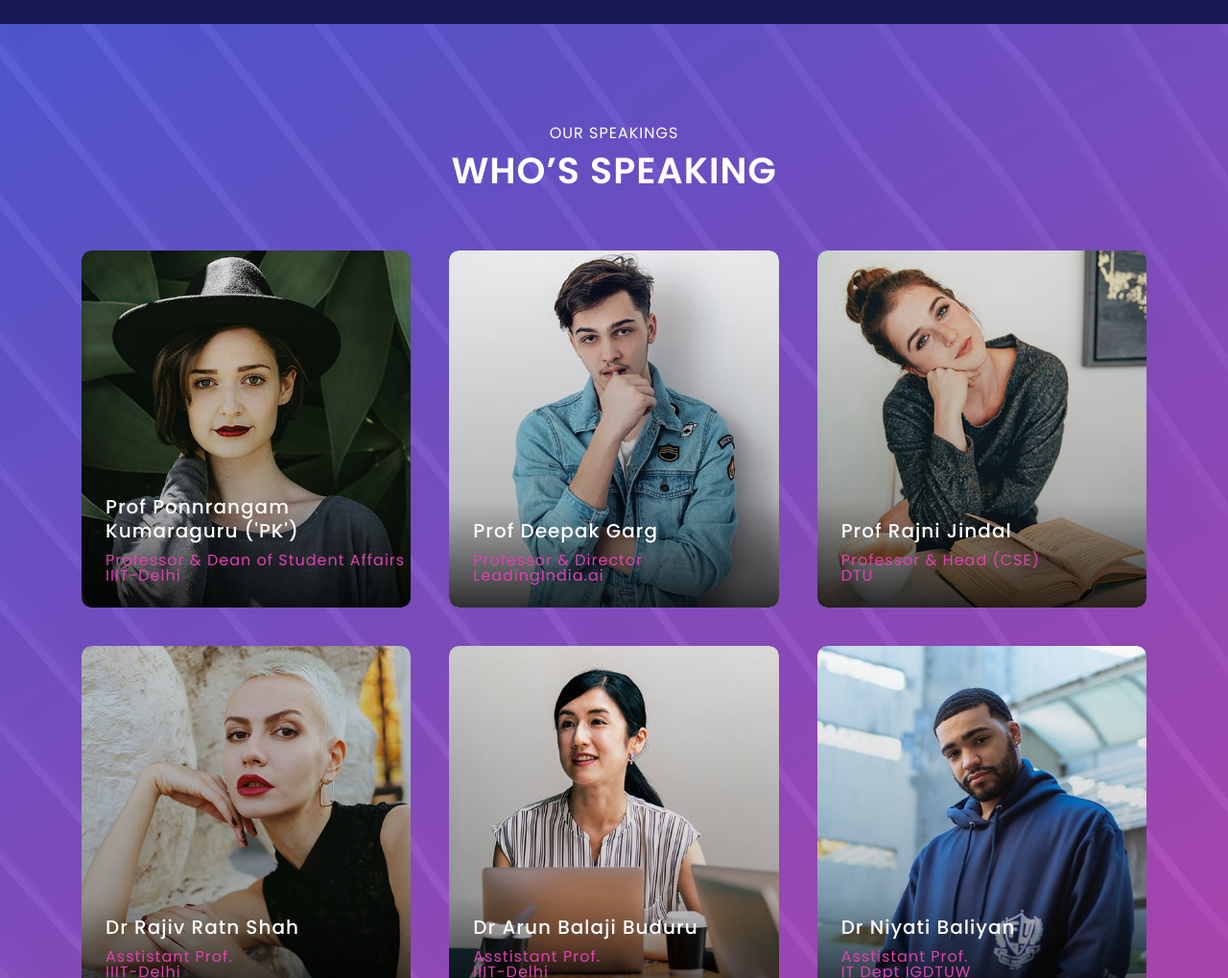
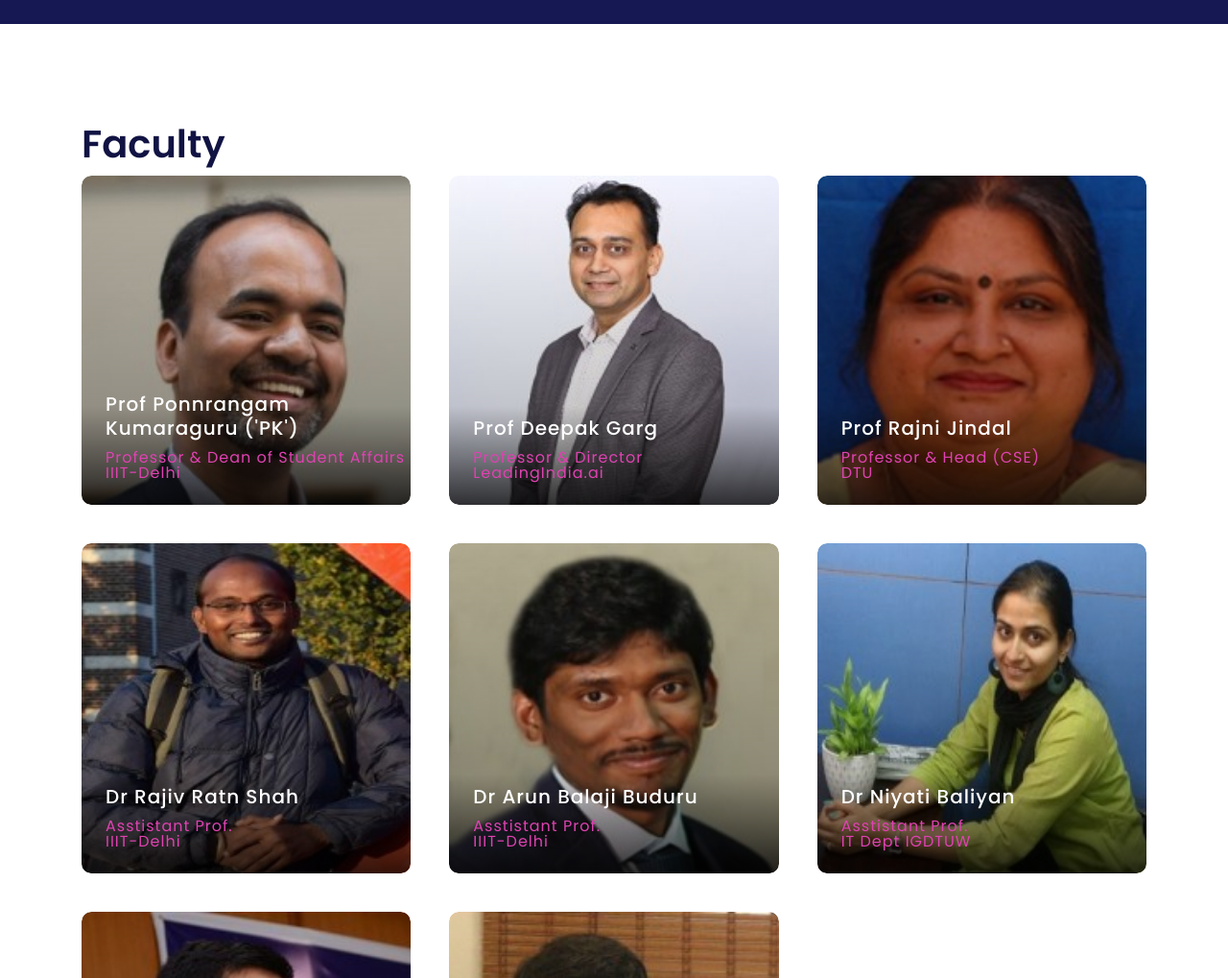
Before and after one commit to tanyagarg2509/ASWI2020.github.io, a plain HTML site: page index.html in a window 1280 px wide. Shown: the part 1781-2800 px from the top of the page at 96% size. Drawn offline with Linux system fonts and the light colour scheme; animation ran at ten frames a second.

Commit message:
Speakers pic added in index.html and link to speaker page

```diff
--- a/index.html
+++ b/index.html
@@ -254,25 +254,16 @@
     <!-- About Us And Countdown Area End -->
 
     <!-- Our Speakings Area Start -->
-    <section class="our-speaker-area bg-img bg-gradient-overlay section-padding-100-60" style="background-image: url(img/bg-img/3.jpg);">
+    <section class="our-speaker-area section-padding-100">
         <div class="container">
-            <div class="row">
-                <!-- Heading -->
-                <div class="col-12">
-                    <div class="section-heading text-center wow fadeInUp" data-wow-delay="300ms">
-                        <p>Our Speakings</p>
-                        <h4>Who’s speaking</h4>
-                    </div>
-                </div>
-            </div>
-
+            <h1>Faculty</h1>
             <div class="row">
                 <!-- Single Speaker Area -->
                 <div class="col-12 col-md-6 col-lg-4">
                     <div class="single-speaker-area bg-gradient-overlay-2 wow fadeInUp" data-wow-delay="300ms">
                         <!-- Thumb -->
                         <div class="speaker-single-thumb">
-                            <img src="img/bg-img/4.jpg" alt="">
+                            <img src="images_1/PK_sir.jpg" alt="">
                         </div>
                         <!-- Social Info -->
                         <div class="social-info">
@@ -295,7 +286,7 @@
                     <div class="single-speaker-area bg-gradient-overlay-2 wow fadeInUp" data-wow-delay="300ms">
                         <!-- Thumb -->
                         <div class="speaker-single-thumb">
-                            <img src="img/bg-img/5.jpg" alt="">
+                            <img src="images_1/Deepak-Garg_sir.jpg" alt="">
                         </div>
                         <!-- Social Info -->
                         <div class="social-info">
@@ -318,7 +309,7 @@
                     <div class="single-speaker-area bg-gradient-overlay-2 wow fadeInUp" data-wow-delay="300ms">
                         <!-- Thumb -->
                         <div class="speaker-single-thumb">
-                            <img src="img/bg-img/6.jpg" alt="">
+                            <img src="images_1/Rajni_Jindal.jpg" alt="">
                         </div>
                         <!-- Social Info -->
                         <div class="social-info">
@@ -341,7 +332,7 @@
                     <div class="single-speaker-area bg-gradient-overlay-2 wow fadeInUp" data-wow-delay="300ms">
                         <!-- Thumb -->
                         <div class="speaker-single-thumb">
-                            <img src="img/bg-img/7.jpg" alt="">
+                            <img src="images_1/rajiv_ratn.jpg" alt="">
                         </div>
                         <!-- Social Info -->
                         <div class="social-info">
@@ -364,7 +355,7 @@
                     <div class="single-speaker-area bg-gradient-overlay-2 wow fadeInUp" data-wow-delay="300ms">
                         <!-- Thumb -->
                         <div class="speaker-single-thumb">
-                            <img src="img/bg-img/8.jpg" alt="">
+                            <img src="images_1/arun_balaji.jpg" alt="">
                         </div>
                         <!-- Social Info -->
                         <div class="social-info">
@@ -387,7 +378,7 @@
                     <div class="single-speaker-area bg-gradient-overlay-2 wow fadeInUp" data-wow-delay="300ms">
                         <!-- Thumb -->
                         <div class="speaker-single-thumb">
-                            <img src="img/bg-img/9.jpg" alt="">
+                            <img src="images_1/niyati_b.jpg" alt="">
                         </div>
                         <!-- Social Info -->
                         <div class="social-info">
@@ -410,7 +401,7 @@
                     <div class="single-speaker-area bg-gradient-overlay-2 wow fadeInUp" data-wow-delay="300ms">
                         <!-- Thumb -->
                         <div class="speaker-single-thumb">
-                            <img src="img/bg-img/9.jpg" alt="">
+                            <img src="images_1/Rishabh_sir.jpg" alt="">
                         </div>
                         <!-- Social Info -->
                         <div class="social-info">
@@ -434,7 +425,7 @@
                     <div class="single-speaker-area bg-gradient-overlay-2 wow fadeInUp" data-wow-delay="300ms">
                         <!-- Thumb -->
                         <div class="speaker-single-thumb">
-                            <img src="img/bg-img/9.jpg" alt="">
+                            <img src="images_1/chandra_prakash.jpg" alt="">
                         </div>
                         <!-- Social Info -->
                         <div class="social-info">
@@ -452,33 +443,12 @@
                     </div>
                 </div>
 
-                <!-- Single Speaker Area -->
-                <div class="col-12 col-md-6 col-lg-4">
-                    <div class="single-speaker-area bg-gradient-overlay-2 wow fadeInUp" data-wow-delay="300ms">
-                        <!-- Thumb -->
-                        <div class="speaker-single-thumb">
-                            <img src="img/bg-img/9.jpg" alt="">
-                        </div>
-                        <!-- Social Info -->
-                        <div class="social-info">
-                            <a href="#"><i class="zmdi zmdi-facebook"></i></a>
-                            <a href="#"><i class="zmdi zmdi-instagram"></i></a>
-                            <a href="#"><i class="zmdi zmdi-twitter"></i></a>
-                            <a href="#"><i class="zmdi zmdi-linkedin"></i></a>
-                        </div>
-                        <!-- Info -->
-                        <div class="speaker-info">
-                            <h5>Dr Niharika Sachdeva</h5>
-                            <p> Principal Data Scientist</p>
-                            <p>Info Edge</p>
-                        </div>
-                    </div>
-                </div>
+
 
 
                 <div class="col-12">
                     <div class="more-speaker-btn text-center mt-20 mb-40 wow fadeInUp" data-wow-delay="300ms">
-                        <a class="btn confer-btn-white" href="#">View all Speaker <i class="zmdi zmdi-long-arrow-right"></i></a>
+                        <a class="btn confer-btn-white" href="speakers.html">View all Speaker <i class="zmdi zmdi-long-arrow-right"></i></a>
                     </div>
                 </div>
             </div>
```
